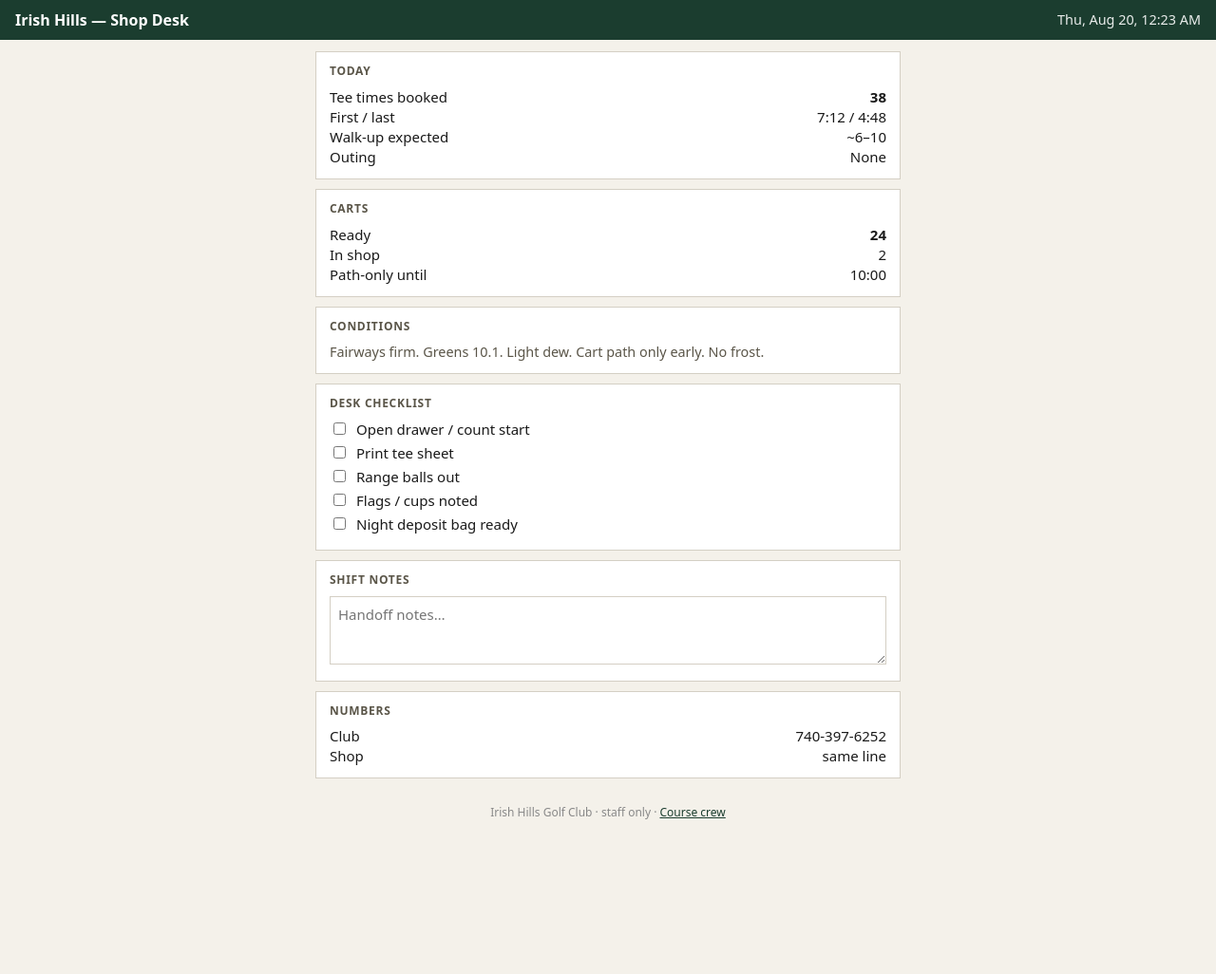
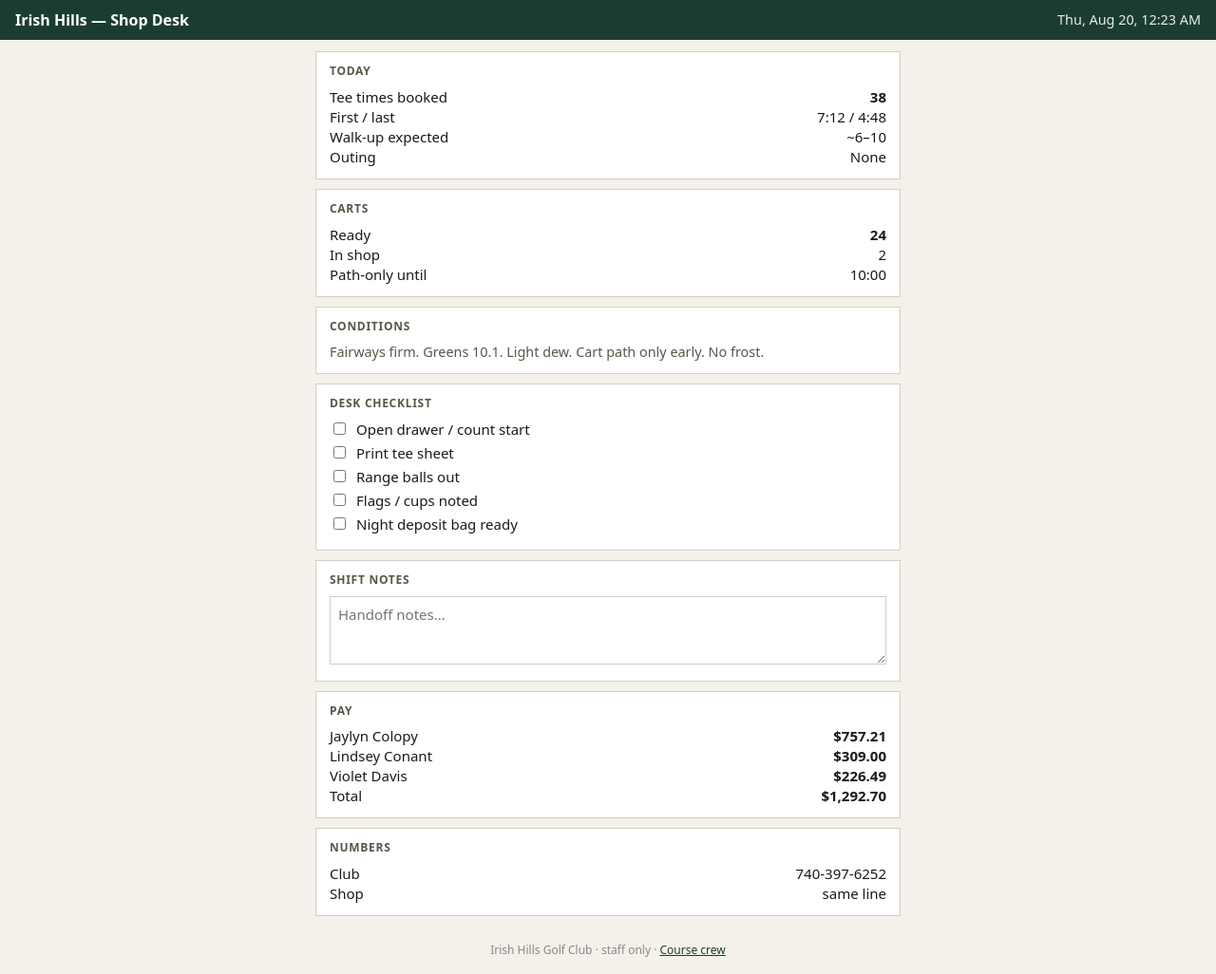
Before and after one commit to traderbb2/irish-hills-staff, a plain HTML site: page shop.html in a window 1280 px wide. Shown: the whole page at 95% size. Before the commit the page ends 881 px from the top, so only its background shows below. Drawn offline with Linux system fonts and the light colour scheme.

Commit message:
Add shop pay amounts

```diff
--- a/shop.html
+++ b/shop.html
@@ -60,6 +60,13 @@
       <textarea id="notes" placeholder="Handoff notes…"></textarea>
     </div>
     <div class="card">
+      <h2>Pay</h2>
+      <div class="row"><span>Jaylyn Colopy</span><span class="stat">$757.21</span></div>
+      <div class="row"><span>Lindsey Conant</span><span class="stat">$309.00</span></div>
+      <div class="row"><span>Violet Davis</span><span class="stat">$226.49</span></div>
+      <div class="row"><span>Total</span><span class="stat">$1,292.70</span></div>
+    </div>
+    <div class="card">
       <h2>Numbers</h2>
       <div class="row"><span>Club</span><span>740-397-6252</span></div>
       <div class="row"><span>Shop</span><span>same line</span></div>
```
